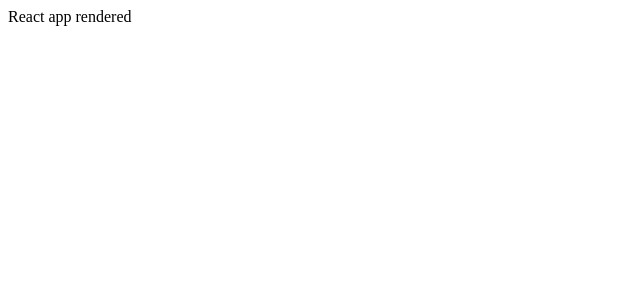
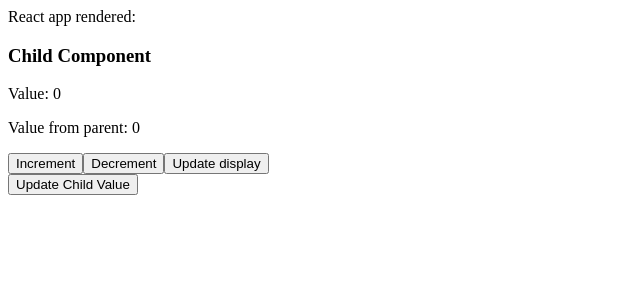
Before and after one commit to erdemuslu/react-uzerine, a React (Vite) app: page / in a window 1280 px wide. Shown: the top 300 px of the page, without its empty margins (0-640 px from the left). Built offline with nearby package versions, Linux system fonts and the light colour scheme.

Commit message:
add :: functions

```diff
--- a/src/App.jsx
+++ b/src/App.jsx
@@ -1,9 +1,19 @@
-import React from 'react'
+import React, { useEffect, useState } from 'react'
 
-const App = () => (
-  <div>
-    React app rendered
-  </div>
-)
+import Child from './Child'
+
+const App = () => {
+  const [childValue, setChildValue] = useState(0)
+
+  const updateChildValue = () => setChildValue(prevState => prevState + 1)
+
+  return (
+    <div>
+      React app rendered:
+      <Child value={childValue} />
+      <button type="button" onClick={updateChildValue}>Update Child Value</button>
+    </div>
+  )
+}
 
 export default App
--- /dev/null
+++ b/src/Child.jsx
@@ -0,0 +1,38 @@
+import React, { useCallback, useState } from "react"
+
+const functionBus = new Set()
+
+const Child = ({ value: valueFromParent }) => {
+  const [display, setDisplay] = useState(false)
+  const [value, setValue] = useState(0);
+
+  // const increment = useCallback(() => setValue(prevState => prevState + 1), [value])
+  // const decrement = useCallback(() => setValue(prevState => prevState - 1), [value])
+  // const handleDisplay = useCallback(() => setDisplay(prevState => !prevState), [display])
+
+  const increment = () => setValue(prevState => prevState + 1)
+  const decrement = () => setValue(prevState => prevState - 1)
+  const handleDisplay = () => setDisplay(prevState => !prevState)
+
+  functionBus.add(increment)
+  functionBus.add(decrement)
+  functionBus.add(handleDisplay)
+
+  console.log('size', functionBus.size)
+
+  return (
+    <div>
+      <h3>Child Component</h3>
+      <p>Value: {value}</p>
+      <p>Value from parent: {valueFromParent}</p>
+      {
+        display ? <p>Test</p> : null
+      }
+      <button type="button" onClick={increment}>Increment</button>
+      <button type="button" onClick={decrement}>Decrement</button>
+      <button type="button" onClick={handleDisplay}>Update display</button>
+    </div>
+  );
+};
+
+export default Child
```
